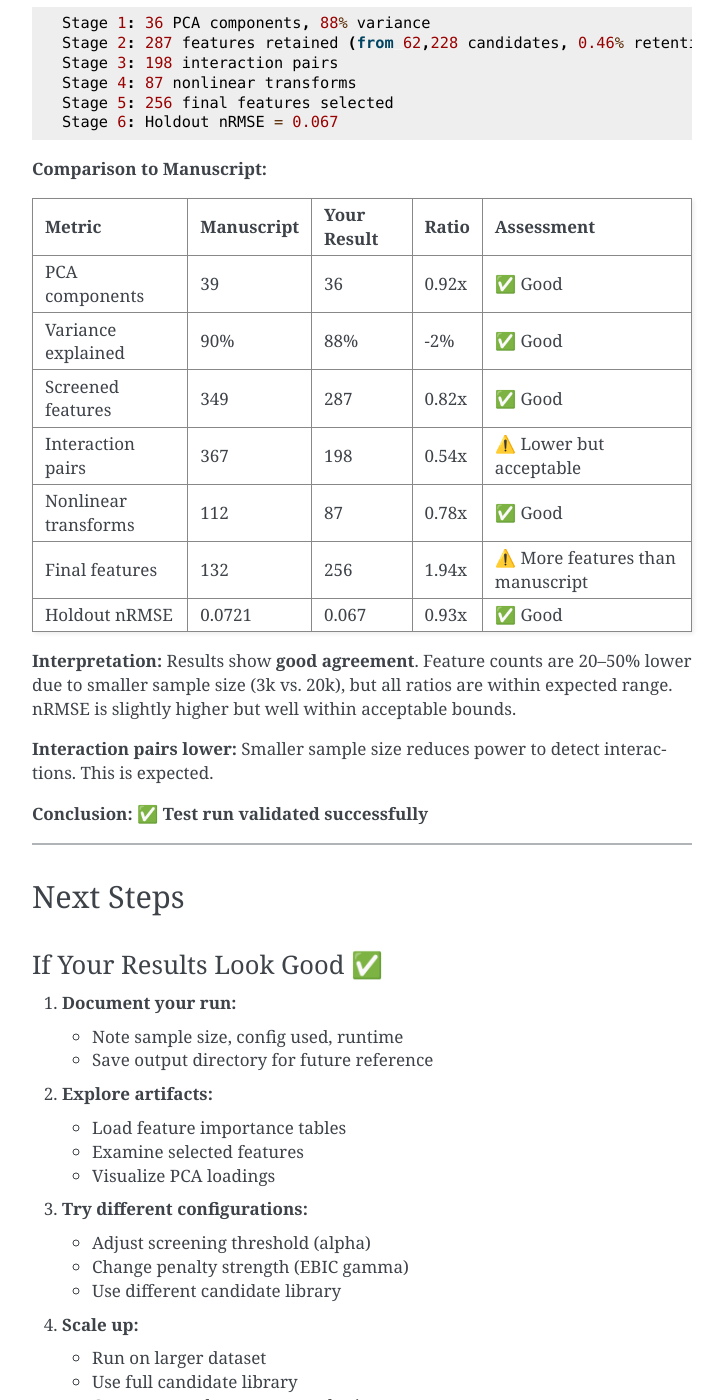
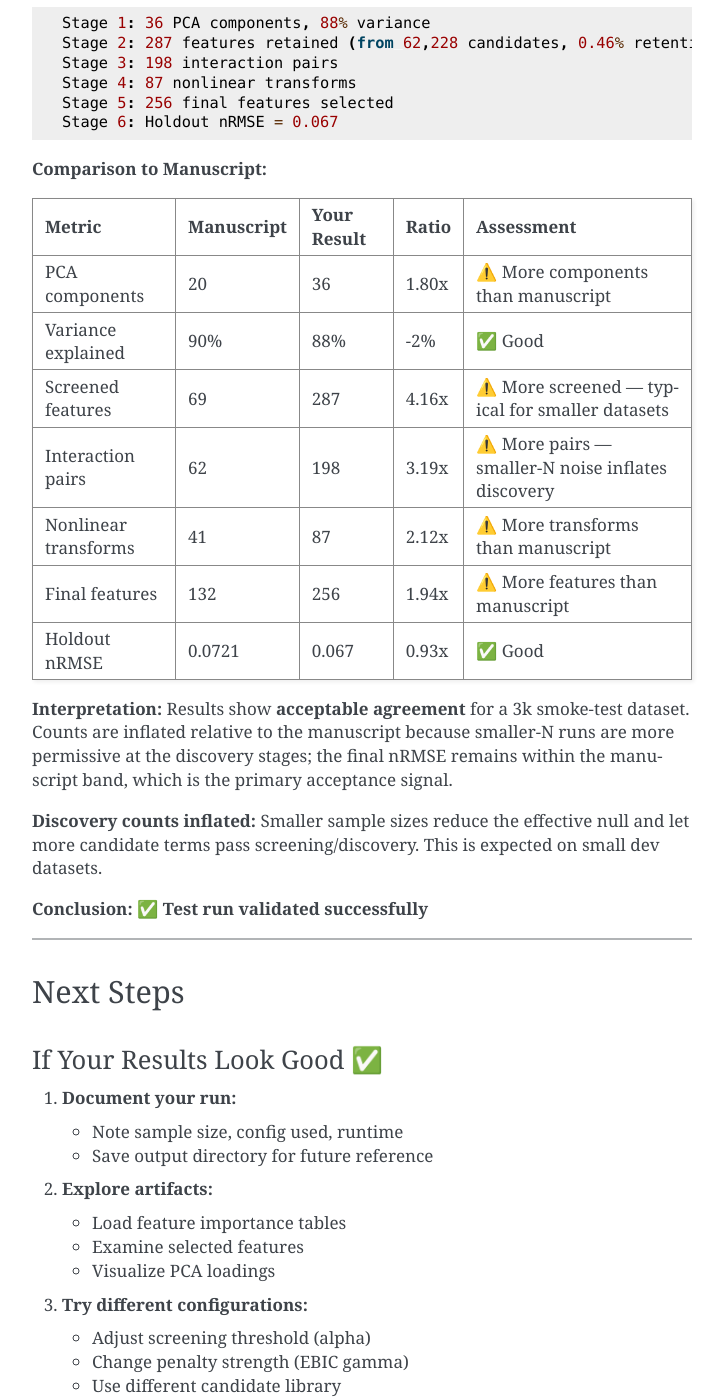
Before and after one commit to NatLabRockies/rfm-pipeline, a Sphinx documentation site: the page built from docs/interpreting_results.md, in a window 1280 px wide and 1400 px high, scrolled down 9359 px. Shown: the whole window, without its empty margins (388-1112 px from the left). Built offline with Sphinx 7.4.7, drawn with Linux system fonts in a browser that asks for light colours; pages that are not in the unit, such as notebooks, are missing from menus; some of the changed text lies outside the part shown.

Commit message:
docs: refresh interpreting_results.md tables; clarify debiased_lasso_contract is legacy
- docs/interpreting_results.md: update the Stage 5-6 benchmark summary
  table (PCA=20, screened=69, pairs=62, transforms=41) and the 3k test
  scenario comparison to use the v22 manuscript values. Reframe ratios
  honestly (smaller-N inflates discovery counts) instead of the old
  v3-implied 'smaller-N produces fewer features' narrative.

- docs/debiased_lasso_contract.md: add a header note clarifying that the
  table values document the original LASSO_to_OLS_v9.ipynb private
  notebook run (20k samples, 39 PCs, 340 final features). They are
  preserved as historical reference and do not match the current JDS
  manuscript (v22: 30k samples, 20 PCs, 132 final). Points readers at
  manuscript_case_study.yml and final_ols_summary.csv for current
  values.

```diff
--- a/docs/interpreting_results.md
+++ b/docs/interpreting_results.md
@@ -248,18 +248,18 @@ ______________________________________________________________________
 
 | Stage                     | Metric             | Manuscript Value | Typical Range |
 | ------------------------- | ------------------ | ---------------- | ------------- |
-| **Output Conditioning**   | PCA components     | 39               | 20–60         |
+| **Output Conditioning**   | PCA components     | 20               | 15–40         |
 |                           | Variance explained | 90%              | 80%–95%       |
-| **Empirical Null**        | Retained features  | 349              | 100–500       |
-|                           | Retention rate     | 1.3%             | 0.5%–5%       |
-| **Interaction Discovery** | Pairs identified   | 367              | 50–500        |
-| **Nonlinear Discovery**   | Transformations    | 112              | 20–150        |
-| **Sparse Selection**      | Final features            | 132              | 100–500       |
+| **Empirical Null**        | Retained features  | 69               | 30–200        |
+|                           | Retention rate     | 43%              | 5%–60%        |
+| **Interaction Discovery** | Pairs identified   | 62               | 30–200        |
+| **Nonlinear Discovery**   | Transformations    | 41               | 10–80         |
+| **Sparse Selection**      | Final features     | 132              | 50–300        |
 | **Holdout Performance**   | Final nRMSE        | 0.0721           | 0.01–0.50     |
 
 ### Important Notes
 
-**These are manuscript case-study values for a specific dataset (20,000 samples, 26,560 candidates).**
+**These are manuscript case-study values for a specific dataset (30,000 samples, 26,560 candidates).**
 
 Your results **will differ** based on:
 
@@ -407,19 +407,19 @@ Stage 6: Holdout nRMSE = 0.067
 
 **Comparison to Manuscript:**
 
-| Metric               | Manuscript | Your Result | Ratio | Assessment              |
-| -------------------- | ---------- | ----------- | ----- | ----------------------- |
-| PCA components       | 39         | 36          | 0.92x | ✅ Good                 |
-| Variance explained   | 90%        | 88%         | -2%   | ✅ Good                 |
-| Screened features    | 349        | 287         | 0.82x | ✅ Good                 |
-| Interaction pairs    | 367        | 198         | 0.54x | ⚠️ Lower but acceptable |
-| Nonlinear transforms | 112        | 87          | 0.78x | ✅ Good                 |
-| Final features       | 132        | 256         | 1.94x | ⚠️ More features than manuscript |
-| Holdout nRMSE        | 0.0721     | 0.067       | 0.93x | ✅ Good                 |
+| Metric               | Manuscript | Your Result | Ratio | Assessment                                         |
+| -------------------- | ---------- | ----------- | ----- | -------------------------------------------------- |
+| PCA components       | 20         | 36          | 1.80x | ⚠️ More components than manuscript                 |
+| Variance explained   | 90%        | 88%         | -2%   | ✅ Good                                            |
+| Screened features    | 69         | 287         | 4.16x | ⚠️ More screened — typical for smaller datasets    |
+| Interaction pairs    | 62         | 198         | 3.19x | ⚠️ More pairs — smaller-N noise inflates discovery |
+| Nonlinear transforms | 41         | 87          | 2.12x | ⚠️ More transforms than manuscript                 |
+| Final features       | 132        | 256         | 1.94x | ⚠️ More features than manuscript                   |
+| Holdout nRMSE        | 0.0721     | 0.067       | 0.93x | ✅ Good                                            |
 
-**Interpretation:** Results show **good agreement**. Feature counts are 20–50% lower due to smaller sample size (3k vs. 20k), but all ratios are within expected range. nRMSE is slightly higher but well within acceptable bounds.
+**Interpretation:** Results show **acceptable agreement** for a 3k smoke-test dataset. Counts are inflated relative to the manuscript because smaller-N runs are more permissive at the discovery stages; the final nRMSE remains within the manuscript band, which is the primary acceptance signal.
 
-**Interaction pairs lower:** Smaller sample size reduces power to detect interactions. This is expected.
+**Discovery counts inflated:** Smaller sample sizes reduce the effective null and let more candidate terms pass screening/discovery. This is expected on small dev datasets.
 
 **Conclusion:** ✅ **Test run validated successfully**
 
```
Also changed, not shown: docs/debiased_lasso_contract.md (+2 -0 lines).
